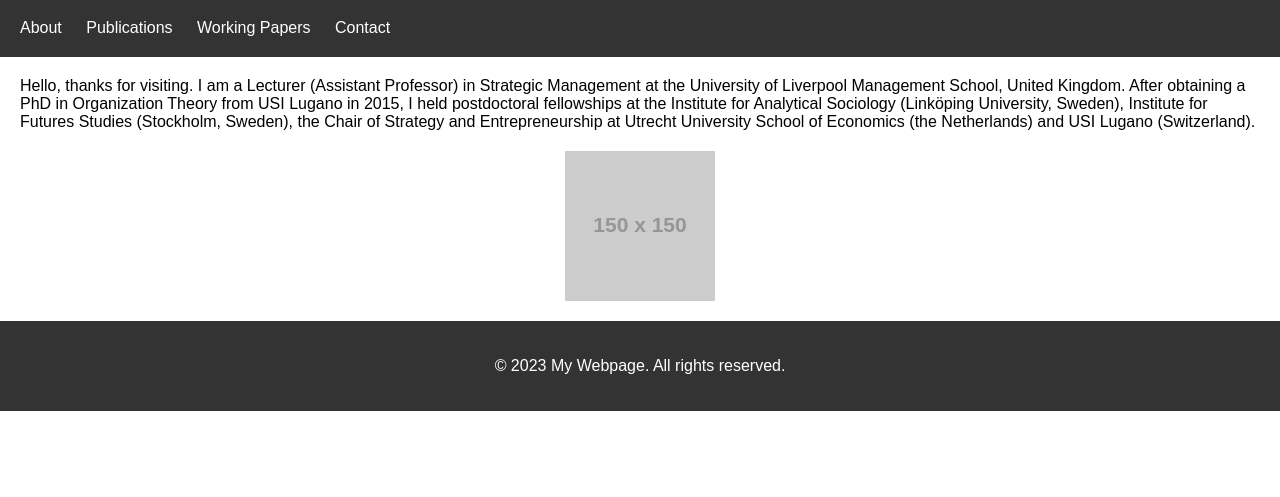
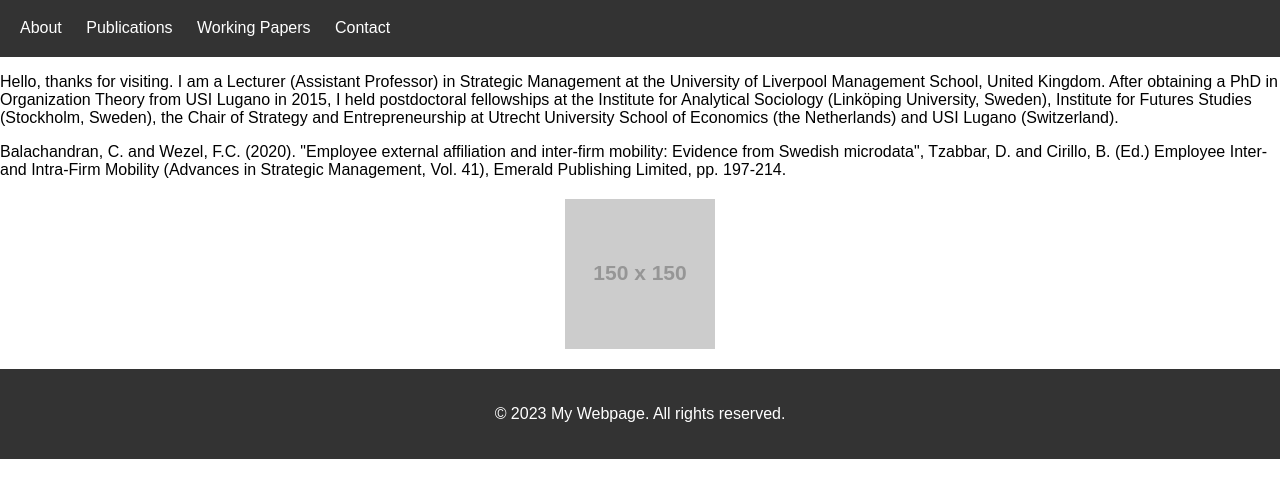
Before and after one commit to Balachac/my-webpage, a plain HTML site: page index.html in a window 1280 px wide. Shown: the part 81-578 px from the top of the page. Drawn offline with Linux system fonts and the light colour scheme; placeholder pictures from the web are drawn by us.

Commit message:
Update index.html

```diff
--- a/index.html
+++ b/index.html
@@ -16,7 +16,7 @@
 			</ul>
 		</nav>
 	</header>
-	<main>
+	<About>
 		<p> Hello, thanks for visiting.
 			I am a Lecturer (Assistant Professor) in Strategic Management at the University of Liverpool Management School, United Kingdom.
 			After obtaining a PhD in Organization Theory from USI Lugano in 2015, I held postdoctoral fellowships at
@@ -24,6 +24,13 @@
 			Institute for Futures Studies (Stockholm, Sweden),
 			the Chair of Strategy and Entrepreneurship at Utrecht University School of Economics (the Netherlands)
 			and USI Lugano (Switzerland).</p>
+	</header>
+	<Publications>
+		<p> Balachandran, C. and Wezel, F.C. (2020). "Employee external affiliation and inter-firm mobility: Evidence from Swedish microdata",
+			Tzabbar, D. and Cirillo, B. (Ed.) Employee Inter- and Intra-Firm Mobility (Advances in Strategic Management, Vol. 41),
+			Emerald Publishing Limited, pp. 197-214.
+		</p>
+
 		<img src="https://via.placeholder.com/150" alt="Placeholder Image">
 	</main>
 	<footer>
```
